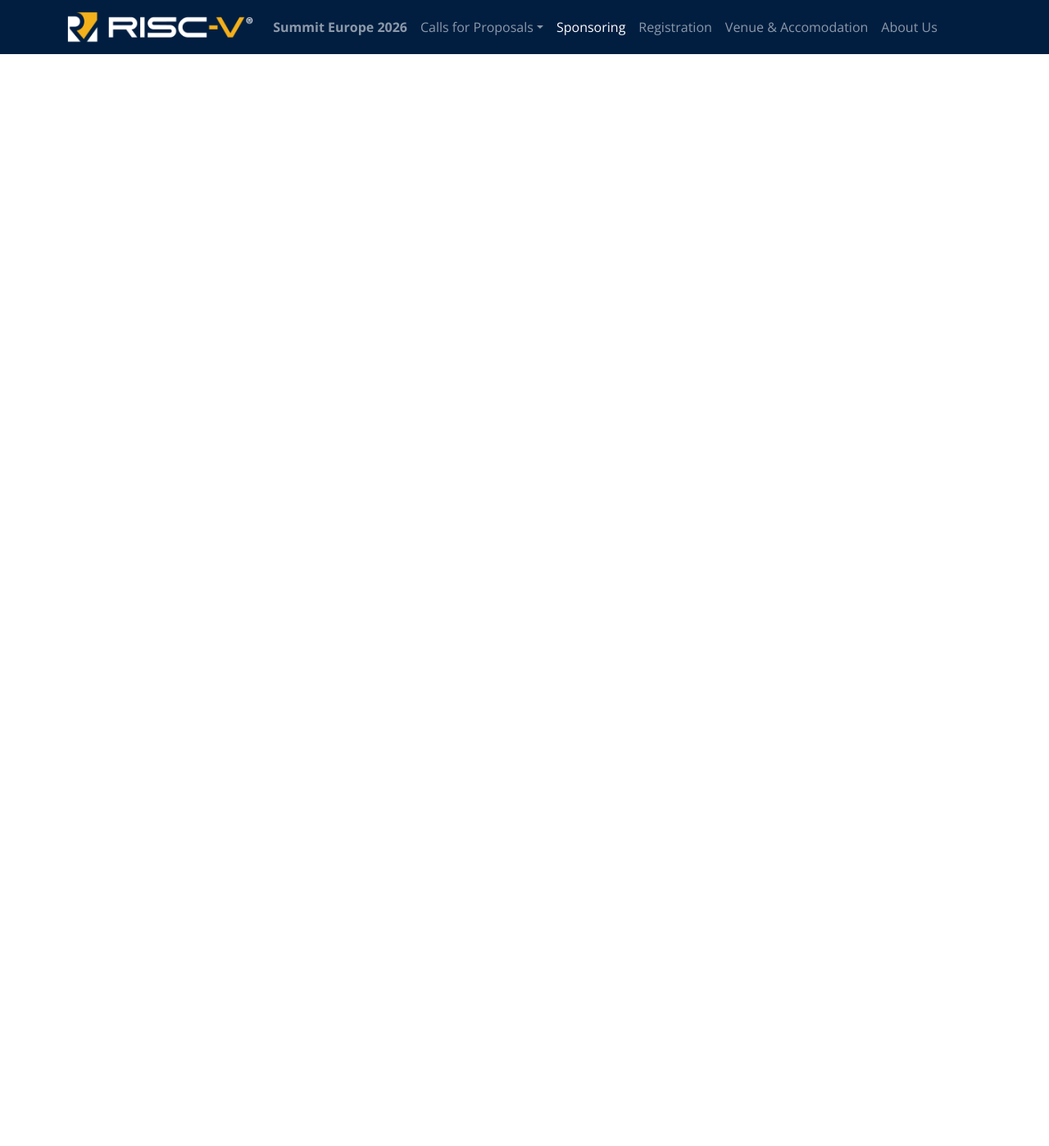
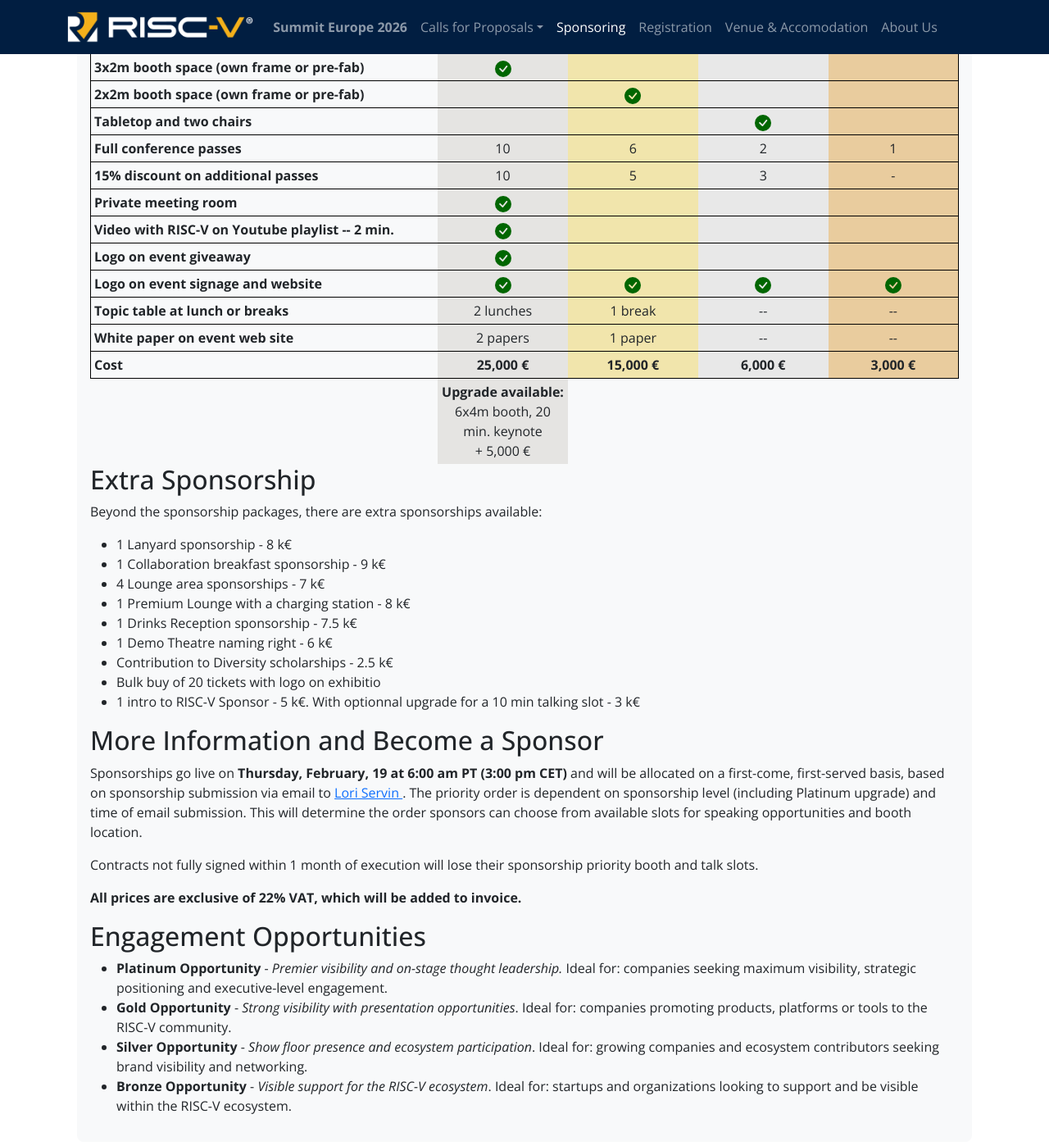
Before and after one commit to riscv-europe/summit-website-development, a Jekyll site: the page built from summit/2026/sponsoring.md, in a window 1280 px wide and 1400 px high, scrolled down 902 px. Shown: the whole window at 82% size. Built offline with Jekyll 4.4.1, drawn with Linux system fonts in a browser that asks for light colours; some of the changed text lies outside the part shown.

Commit message:
Fix: first version of the sponsoring packages.

```diff
--- a/summit/2026/sponsoring.md
+++ b/summit/2026/sponsoring.md
@@ -12,144 +12,195 @@
     lead = "By sponsoring RISC-V Summit Europe 2026, you support the global community and get recognized."
 %}
 
+## Sponsorship Packages
 
-## Sponsorship packages
+Several packages with varying features are available.
 
-- Sponsorship packages will appear here soon.
+<table class="sponsor-table">
+    <thead>
+        <tr>
+            <td style="width: 40%"></td>
+            <td style="width: 15%" class="sponsor-platinum">Platinum</td>
+            <td style="width: 15%" class="sponsor-gold">Gold</td>
+            <td style="width: 15%" class="sponsor-silver">Silver</td>
+            <td style="width: 15%" class="sponsor-bronze">Bronze</td>
+        </tr>
+    </thead>
+    <tbody>
+        <tr>
+            <td>Keynote -- 15 min.</td>
+            <td class="sponsor-platinum"><img src="/assets/icons/check-circle-fill-green.svg" height="20" alt="yes"></td>
+            <td class="sponsor-gold"></td>
+            <td class="sponsor-silver"></td>
+            <td class="sponsor-bronze"></td>
+        </tr>
+        <tr>
+            <td>Keynote -- 20 min.</td>
+            <td class="sponsor-platinum"><img src="/assets/icons/check-circle-fill-green.svg" height="20" alt="yes"></td>
+            <td class="sponsor-gold"></td>
+            <td class="sponsor-silver"></td>
+            <td class="sponsor-bronze"></td>
+        </tr>
+        <tr>
+            <td>Demo Theatre Presentation -- 10 min.</td>
+            <td class="sponsor-platinum"><img src="/assets/icons/check-circle-fill-green.svg" height="20" alt="yes"></td>
+            <td class="sponsor-gold"><img src="/assets/icons/check-circle-fill-green.svg" height="20" alt="yes"></td>
+            <td class="sponsor-silver"></td>
+            <td class="sponsor-bronze"></td>
+        </tr>
+        <tr>
+            <td>Lightning talk in plenary -- 2 min.</td>
+            <td class="sponsor-platinum"></td>
+            <td class="sponsor-gold"><img src="/assets/icons/check-circle-fill-green.svg" height="20" alt="yes"></td>
+            <td class="sponsor-silver"></td>
+            <td class="sponsor-bronze"></td>
+        </tr>
+        <tr>
+            <td>6x4m booth space (own frame or pre-fab)</td>
+            <td class="sponsor-platinum">Included in the 5 k€ upgrade</td>
+            <td class="sponsor-gold"></td>
+            <td class="sponsor-silver"></td>
+            <td class="sponsor-bronze"></td>
+        </tr>
+        <tr>
+            <td>3x2m booth space (own frame or pre-fab)</td>
+            <td class="sponsor-platinum"><img src="/assets/icons/check-circle-fill-green.svg" height="20" alt="yes"></td>
+            <td class="sponsor-gold"></td>
+            <td class="sponsor-silver"></td>
+            <td class="sponsor-bronze"></td>
+        </tr>
+        <tr>
+            <td>2x2m booth space (own frame or pre-fab)</td>
+            <td class="sponsor-platinum"></td>
+            <td class="sponsor-gold"><img src="/assets/icons/check-circle-fill-green.svg" height="20" alt="yes"></td>
+            <td class="sponsor-silver"></td>
+            <td class="sponsor-bronze"></td>
+        </tr>
+        <tr>
+            <td>Tabletop and two chairs</td>
+            <td class="sponsor-platinum"></td>
+            <td class="sponsor-gold"></td>
+            <td class="sponsor-silver"><img src="/assets/icons/check-circle-fill-green.svg" height="20" alt="yes"></td>
+            <td class="sponsor-bronze"></td>
+        </tr>
+        <tr>
+            <td>Full conference passes</td>
+            <td class="sponsor-platinum">10</td>
+            <td class="sponsor-gold">6</td>
+            <td class="sponsor-silver">2</td>
+            <td class="sponsor-bronze">1</td>
+        </tr>
+        <tr>
+            <td>15% discount on additional passes</td>
+            <td class="sponsor-platinum">10</td>
+            <td class="sponsor-gold">5</td>
+            <td class="sponsor-silver">3</td>
+            <td class="sponsor-bronze">-</td>
+        </tr>
+        <tr>
+            <td>Private meeting room</td>
+            <td class="sponsor-platinum"><img src="/assets/icons/check-circle-fill-green.svg" height="20" alt="yes"></td>
+            <td class="sponsor-gold"></td>
+            <td class="sponsor-silver"></td>
+            <td class="sponsor-bronze"></td>
+        </tr>
+        <tr>
+            <td>Video with RISC-V on Youtube playlist -- 2 min.</td>
+            <td class="sponsor-platinum"><img src="/assets/icons/check-circle-fill-green.svg" height="20" alt="yes"></td>
+            <td class="sponsor-gold"></td>
+            <td class="sponsor-silver"></td>
+            <td class="sponsor-bronze"></td>
+        </tr>
+        <tr>
+            <td>Logo on event giveaway</td>
+            <td class="sponsor-platinum"><img src="/assets/icons/check-circle-fill-green.svg" height="20" alt="yes"></td>
+            <td class="sponsor-gold"></td>
+            <td class="sponsor-silver"></td>
+            <td class="sponsor-bronze"></td>
+        </tr>
+        <tr>
+            <td>Logo on event signage and website</td>
+            <td class="sponsor-platinum"><img src="/assets/icons/check-circle-fill-green.svg" height="20" alt="yes"></td>
+            <td class="sponsor-gold"><img src="/assets/icons/check-circle-fill-green.svg" height="20" alt="yes"></td>
+            <td class="sponsor-silver"><img src="/assets/icons/check-circle-fill-green.svg" height="20" alt="yes"></td>
+            <td class="sponsor-bronze"><img src="/assets/icons/check-circle-fill-green.svg" height="20" alt="yes"></td>
+        </tr>
+        <tr>
+            <td>Topic table at lunch or breaks</td>
+            <td class="sponsor-platinum">2 lunches</td>
+            <td class="sponsor-gold">1 break</td>
+            <td class="sponsor-silver">--</td>
+            <td class="sponsor-bronze">--</td>
+        </tr>
+        <tr>
+            <td>White paper on event web site</td>
+            <td class="sponsor-platinum">2 papers</td>
+            <td class="sponsor-gold">1 paper</td>
+            <td class="sponsor-silver">--</td>
+            <td class="sponsor-bronze">--</td>
+        </tr>
+        <tr>
+            <td>Cost</td>
+            <td class="sponsor-platinum"><strong>25,000 €</strong></td>
+            <td class="sponsor-gold"><strong>15,000 €</strong></td>
+            <td class="sponsor-silver"><strong>6,000 €</strong></td>
+            <td class="sponsor-bronze"><strong>3,000 €</strong></td>
+        </tr>
+        <tr>
+            <td></td>
+            <td class="sponsor-platinum"><strong>Upgrade available:</strong><br>6x4m booth, 20 min. keynote<br>+ 5,000 €</td>
+            <td></td>
+            <td></td>
+            <td></td>
+        </tr>
 
-<!-- Several packages with varying features are available. -->
+    </tbody>
+</table>
 
-<!-- <table class="sponsor-table"> -->
-<!--     <thead> -->
-<!--         <tr> -->
-<!--             <td style="width: 40%"></td> -->
-<!--             <td style="width: 15%" class="sponsor-platinum">Platinum <br/>(sold out!)</td> -->
-<!--             <td style="width: 15%" class="sponsor-gold">Gold</td> -->
-<!--             <td style="width: 15%" class="sponsor-silver">Silver</td> -->
-<!--             <td style="width: 15%" class="sponsor-bronze">Bronze</td> -->
-<!--         </tr> -->
-<!--     </thead> -->
-<!--     <tbody> -->
-<!--         <tr> -->
-<!--             <td>Keynote (15 min)</td> -->
-<!--             <td class="sponsor-platinum"><img src="/assets/icons/check-circle-fill-green.svg" height="20" alt="yes"></td> -->
-<!--             <td class="sponsor-gold"></td> -->
-<!--             <td class="sponsor-silver"></td> -->
-<!--             <td class="sponsor-bronze"></td> -->
-<!--         </tr> -->
-<!--         <tr> -->
-<!--             <td>Demo Theatre Presentation</td> -->
-<!--             <td class="sponsor-platinum"><img src="/assets/icons/check-circle-fill-green.svg" height="20" alt="yes"></td> -->
-<!--             <td class="sponsor-gold"><img src="/assets/icons/check-circle-fill-green.svg" height="20" alt="yes"></td> -->
-<!--             <td class="sponsor-silver"></td> -->
-<!--             <td class="sponsor-bronze"></td> -->
-<!--         </tr> -->
-<!--         <tr> -->
-<!--             <td>2-minute lightning talk in plenary</td> -->
-<!--             <td class="sponsor-platinum"></td> -->
-<!--             <td class="sponsor-gold"><img src="/assets/icons/check-circle-fill-green.svg" height="20" alt="yes"></td> -->
-<!--             <td class="sponsor-silver"></td> -->
-<!--             <td class="sponsor-bronze"></td> -->
-<!--         </tr> -->
-<!--         <tr> -->
-<!--             <td>3x2m booth space</td> -->
-<!--             <td class="sponsor-platinum"><img src="/assets/icons/check-circle-fill-green.svg" height="20" alt="yes"></td> -->
-<!--             <td class="sponsor-gold"></td> -->
-<!--             <td class="sponsor-silver"></td> -->
-<!--             <td class="sponsor-bronze"></td> -->
-<!--         </tr> -->
-<!--         <tr> -->
-<!--             <td>2x2m booth space</td> -->
-<!--             <td class="sponsor-platinum"></td> -->
-<!--             <td class="sponsor-gold"><img src="/assets/icons/check-circle-fill-green.svg" height="20" alt="yes"></td> -->
-<!--             <td class="sponsor-silver"></td> -->
-<!--             <td class="sponsor-bronze"></td> -->
-<!--         </tr> -->
-<!--         <tr> -->
-<!--             <td>Tabletop and two chairs</td> -->
-<!--             <td class="sponsor-platinum"></td> -->
-<!--             <td class="sponsor-gold"></td> -->
-<!--             <td class="sponsor-silver"><img src="/assets/icons/check-circle-fill-green.svg" height="20" alt="yes"></td> -->
-<!--             <td class="sponsor-bronze"></td> -->
-<!--         </tr> -->
-<!--         <tr> -->
-<!--             <td>Full conference passes</td> -->
-<!--             <td class="sponsor-platinum">10</td> -->
-<!--             <td class="sponsor-gold">6</td> -->
-<!--             <td class="sponsor-silver">2</td> -->
-<!--             <td class="sponsor-bronze">1</td> -->
-<!--         </tr> -->
-<!--         <tr> -->
-<!--             <td>15% discount on additional passes</td> -->
-<!--             <td class="sponsor-platinum">10</td> -->
-<!--             <td class="sponsor-gold">5</td> -->
-<!--             <td class="sponsor-silver">3</td> -->
-<!--             <td class="sponsor-bronze">-</td> -->
-<!--         </tr> -->
-<!--         <tr> -->
-<!--             <td>Private meeting room</td> -->
-<!--             <td class="sponsor-platinum"><img src="/assets/icons/check-circle-fill-green.svg" height="20" alt="yes"></td> -->
-<!--             <td class="sponsor-gold"></td> -->
-<!--             <td class="sponsor-silver"></td> -->
-<!--             <td class="sponsor-bronze"></td> -->
-<!--         </tr> -->
-<!--         <tr> -->
-<!--             <td>2-minute video with RISC-V on Youtube playlist</td> -->
-<!--             <td class="sponsor-platinum"><img src="/assets/icons/check-circle-fill-green.svg" height="20" alt="yes"></td> -->
-<!--             <td class="sponsor-gold"></td> -->
-<!--             <td class="sponsor-silver"></td> -->
-<!--             <td class="sponsor-bronze"></td> -->
-<!--         </tr> -->
-<!--         <tr> -->
-<!--             <td>Logo on event giveaway</td> -->
-<!--             <td class="sponsor-platinum"><img src="/assets/icons/check-circle-fill-green.svg" height="20" alt="yes"></td> -->
-<!--             <td class="sponsor-gold"></td> -->
-<!--             <td class="sponsor-silver"></td> -->
-<!--             <td class="sponsor-bronze"></td> -->
-<!--         </tr> -->
-<!--         <tr> -->
-<!--             <td>Logo on event signage, slides and website</td> -->
-<!--             <td class="sponsor-platinum"><img src="/assets/icons/check-circle-fill-green.svg" height="20" alt="yes"></td> -->
-<!--             <td class="sponsor-gold"><img src="/assets/icons/check-circle-fill-green.svg" height="20" alt="yes"></td> -->
-<!--             <td class="sponsor-silver"><img src="/assets/icons/check-circle-fill-green.svg" height="20" alt="yes"></td> -->
-<!--             <td class="sponsor-bronze"><img src="/assets/icons/check-circle-fill-green.svg" height="20" alt="yes"></td> -->
-<!--         </tr> -->
-<!--         <tr> -->
-<!--             <td>Cost</td> -->
-<!--             <td class="sponsor-platinum"><strong>25,000 €</strong></td> -->
-<!--             <td class="sponsor-gold"><strong>15,000 €</strong></td> -->
-<!--             <td class="sponsor-silver"><strong>6,000 €</strong></td> -->
-<!--             <td class="sponsor-bronze"><strong>3,000 €</strong></td> -->
-<!--         </tr> -->
-<!--         <tr> -->
-<!--             <td></td> -->
-<!--             <td class="sponsor-platinum"><strong>Upgrade available:</strong><br>6x4m booth, 20 minute keynote<br>+ 5,000 €</td> -->
-<!--             <td></td> -->
-<!--             <td></td> -->
-<!--             <td></td> -->
-<!--         </tr> -->
+## Extra Sponsorship
 
-<!--     </tbody> -->
-<!-- </table> -->
+Beyond the sponsorship packages, there are extra sponsorships available:
 
-<!-- ## Extra Sponsorship -->
+- 1 Lanyard sponsorship - 8 k€
+- 1 Collaboration breakfast sponsorship - 9 k€
+- 4 Lounge area sponsorships - 7 k€
+- 1 Premium Lounge with a charging station - 8 k€
+- 1 Drinks Reception sponsorship - 7.5 k€
+- 1 Demo Theatre naming right - 6 k€
+- Contribution to Diversity scholarships - 2.5 k€
+- Bulk buy of 20 tickets with logo on exhibitio
+- 1 intro to RISC-V Sponsor - 5 k€. With optionnal upgrade for a 10 min talking slot - 3 k€
 
-<!-- Beyond the sponsorship packages, there are extra sponsorships available: -->
+## More Information and Become a Sponsor
 
-<!-- - ~~Lanyard sponsorship (1)~~ (sold) - €8k -->
-<!-- - ~~WiFi sponsorship (1)~~ (sold) - €5k -->
-<!-- - Collaboration breakfast sponsorship (1) - €6k -->
-<!-- - Lounge area sponsorship (1) - €7k -->
-<!-- - Drinks Reception sponsorship (1) - €7.5k -->
-<!-- - Bulk buy of 20 tickets with logo on exhibition slide and signage: Contact for further details -->
-<!-- - Demo Theatre naming rights (1) - €6k -->
-<!-- - Contribution to Diversity scholarships - €2.5k -->
+Sponsorships go live on **Thursday, February, 19 at 6:00 am PT (3:00
+pm CET)** and will be allocated on a first-come, first-served basis,
+based on sponsorship submission via email to [Lori Servin
+](mailto:lori@riscv.org). The priority order is dependent on
+sponsorship level (including Platinum upgrade) and time of email
+submission. This will determine the order sponsors can choose from
+available slots for speaking opportunities and booth location.
 
-<!-- ## More Information and Become a Sponsor -->
+Contracts not fully signed within 1 month of execution will lose their
+sponsorship priority booth and talk slots.
 
-<!-- Sponsorships go live on Wednesday 22nd January at 6am PT / 3pm CET and will be allocated on a first-come, first-served basis, based on sponsorship form submission time. The priority order is dependent on sponsorship level (including Platinum upgrade) and time of form submission. This will determine the order sponsors can choose from available slots for keynotes and booth location. -->
+**All prices are exclusive of 22% VAT, which will be added to
+invoice.**
 
-<!-- **All prices are plus VAT,  where applicable (VAT is charged for outside EU sponsors, reverse charge for EU).** -->
+## Engagement Opportunities
+
+- **Platinum Opportunity** - *Premier visibility and on-stage thought
+  leadership.* Ideal for: companies seeking maximum visibility,
+  strategic positioning and executive-level engagement.
+- **Gold Opportunity** - *Strong visibility with presentation
+  opportunities*. Ideal for: companies promoting products, platforms
+  or tools to the RISC-V community.
+- **Silver Opportunity** - *Show floor presence and ecosystem
+  participation*.  Ideal for: growing companies and ecosystem
+  contributors seeking brand visibility and networking.
+- **Bronze Opportunity** - *Visible support for the RISC-V
+  ecosystem*. Ideal for: startups and organizations looking to support
+  and be visible within the RISC-V ecosystem.
 
 <!-- Below you can find the sponsorship flyer. Contact [Lori Servin](mailto:lori@riscv.org) for more information. -->
 
```
